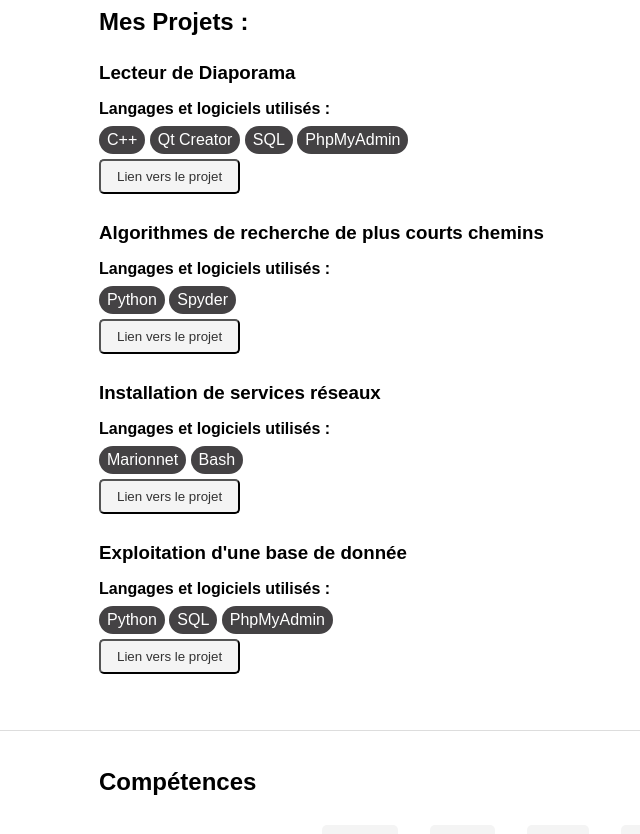
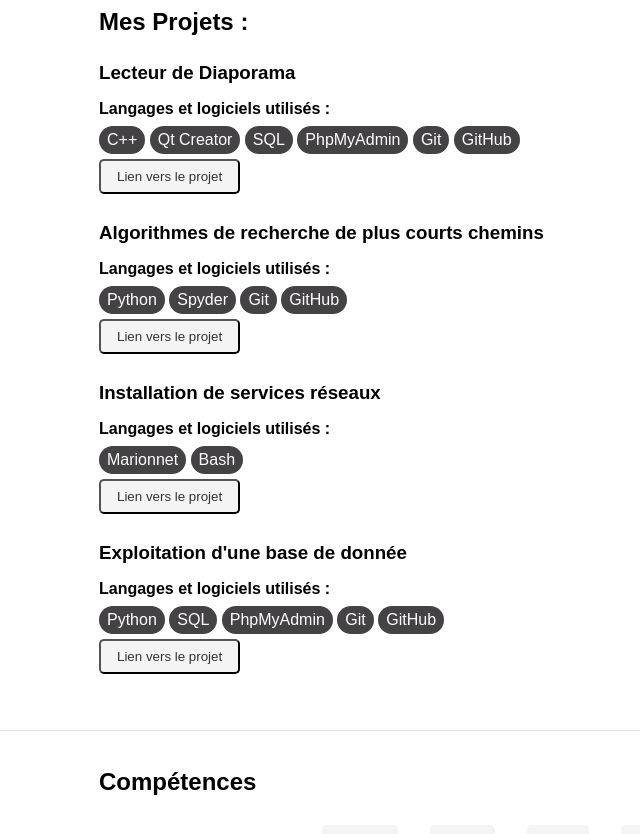
Before and after one commit to EtienneDumai/etienne.dumai, a plain HTML site: page index.html in a window 1280 px wide. Shown: the part 337-1171 px from the top of the page, without its empty margins (29-669 px from the left). Drawn offline with Linux system fonts and the light colour scheme.

Commit message:
Modification des tags de logiciels utilisés lors des projets déjà mis sur le index.html

```diff
--- a/index.html
+++ b/index.html
@@ -46,6 +46,8 @@
                     <p>Qt Creator</p>
                     <p>SQL</p>
                     <p>PhpMyAdmin</p>
+                    <P>Git</P>
+                    <p>GitHub</p>
                 </div>
                 <button onclick="location.href = 'projets/projetS201.html';" type="lienProjet">Lien vers le projet</button>
             </div>
@@ -56,6 +58,8 @@
                 <div class="encadrer">
                     <p>Python</p>
                     <p>Spyder</p>
+                    <P>Git</P>
+                    <p>GitHub</p>
                 </div>
                 <button onclick="location.href = 'projets/projetS202.html';" type="lienProjet">Lien vers le projet</button>
             </div>
@@ -76,6 +80,8 @@
                     <p>Python</p>
                     <p>SQL</p>
                     <p>PhpMyAdmin</p>
+                    <P>Git</P>
+                    <p>GitHub</p>
                 </div>
                 <button onclick="location.href = 'projets/projetS204.html';" type="lienProjet">Lien vers le projet</button>
             </div>
```
Also changed, not shown: projets/projetS204.html (+2 -0 lines).
